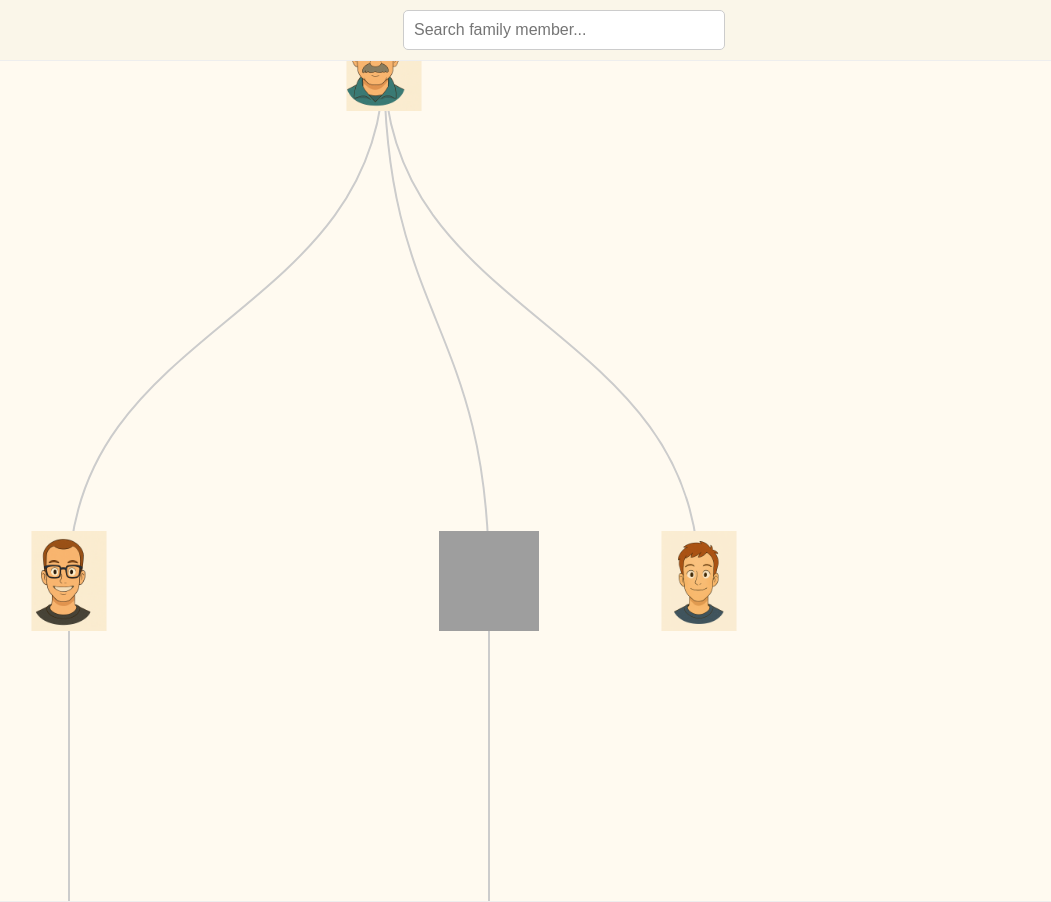
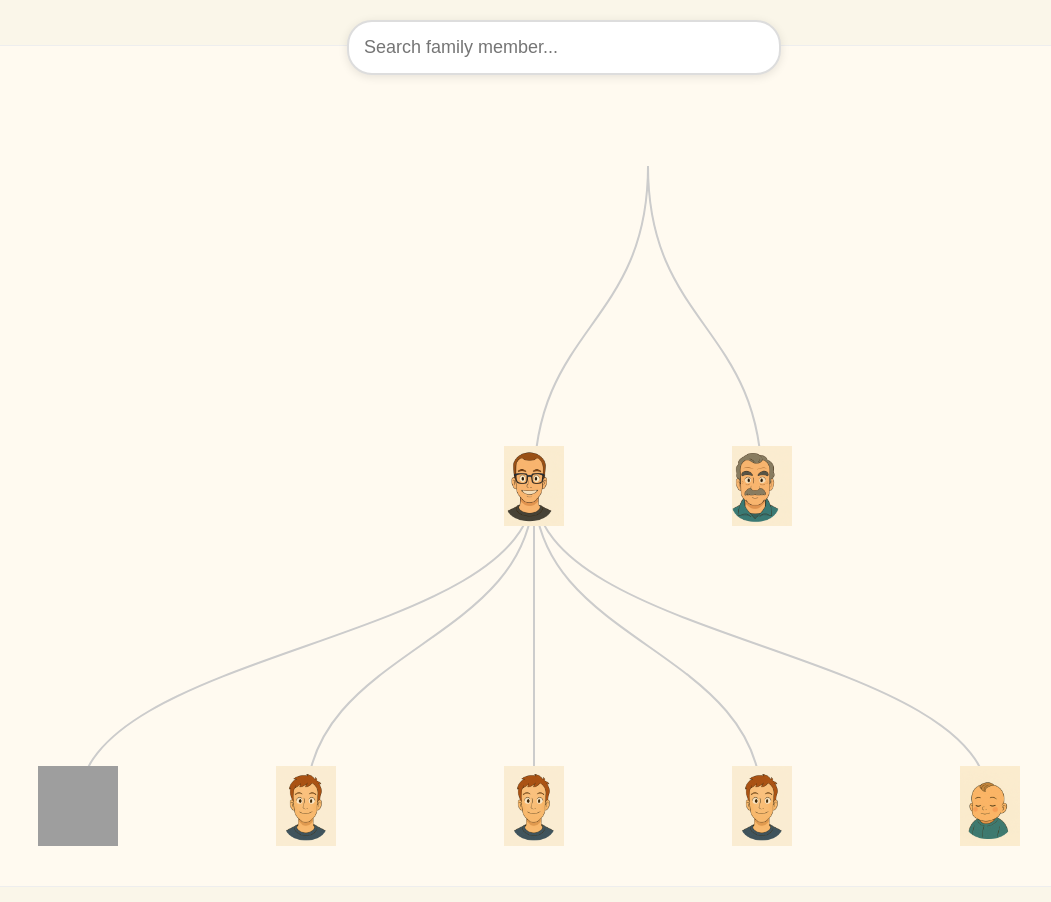
Before and after one commit to mspeaks/family-tree, a plain HTML site: page index.html in a window 1280 px wide. Shown: the whole page, without its empty margins (76-1127 px from the left). Drawn offline with nearby package versions, Linux system fonts and the light colour scheme; grey boxes are pictures that could not be loaded.

Commit message:
Update tree layout to match design image

```diff
--- a/app.js
+++ b/app.js
@@ -1,21 +1,27 @@
 const familyData = {
-  name: "Grandpa",
-  image: "img/older_man_icon.PNG",
+  name: "Search",
+  image: "",
   children: [
     {
       name: "Mark",
       image: "img/man_glasses_icon.PNG",
       children: [
         {
-          name: "Rowan",
-          image: "img/boy_striped_shirt_icon.PNG"
-        }
-      ]
-    },
-    {
-      name: "Zara",
-      image: "img/woman_glasses_icon.PNG",
-      children: [
+          name: "Zara",
+          image: "img/woman_glasses_icon.PNG"
+        },
+        {
+          name: "Twin1",
+          image: "img/younger_man_icon.PNG"
+        },
+        {
+          name: "Twin2",
+          image: "img/younger_man_icon.PNG"
+        },
+        {
+          name: "Luke",
+          image: "img/younger_man_icon.PNG"
+        },
         {
           name: "Raven",
           image: "img/baby_icon.PNG"
@@ -23,8 +29,9 @@ const familyData = {
       ]
     },
     {
-      name: "Luke",
-      image: "img/younger_man_icon.PNG"
+      name: "Grandpa",
+      image: "img/older_man_icon.PNG",
+      children: []
     }
   ]
 };
@@ -54,7 +61,8 @@ function renderFamilyTree(data) {
 
   // Create tree layout
   const treeLayout = d3.tree()
-    .size([height, width - 200]); // Swap width and height for vertical layout
+    .size([width - 100, height - 200]) // Adjust size to leave room for margins
+    .separation((a, b) => (a.parent == b.parent ? 2 : 2)); // Increase separation between nodes
 
   // Create hierarchy
   const root = d3.hierarchy(data);
@@ -68,9 +76,9 @@ function renderFamilyTree(data) {
     .enter()
     .append("path")
     .attr("class", "link")
-    .attr("d", d3.linkVertical() // Change to vertical links
+    .attr("d", d3.linkVertical()
       .x(d => d.x)
-      .y(d => d.y))
+      .y(d => d.y + 100)) // Add vertical offset
     .style("fill", "none")
     .style("stroke", "#ccc")
     .style("stroke-width", 2);
@@ -81,18 +89,19 @@ function renderFamilyTree(data) {
     .enter()
     .append("g")
     .attr("class", "node")
-    .attr("transform", d => `translate(${d.x},${d.y})`);
+    .attr("transform", d => `translate(${d.x},${d.y + 100})`); // Add vertical offset
 
   // Add images to nodes
   nodes.append("image")
-    .attr("x", -50)
-    .attr("y", -50)
-    .attr("width", 100)
-    .attr("height", 100)
+    .attr("x", -40)
+    .attr("y", -40)
+    .attr("width", 80)
+    .attr("height", 80)
     .attr("xlink:href", d => d.data.image)
     .style("border-radius", "50%")
     .style("cursor", "pointer")
     .style("transition", "transform 0.2s")
+    .style("opacity", d => d.data.name === "Search" ? 0 : 1) // Hide the search node
     .on("mouseover", function() {
       d3.select(this)
         .style("transform", "scale(1.1)")
--- a/style.css
+++ b/style.css
@@ -10,18 +10,22 @@ body {
 }
 
 header {
-  margin: 10px;
+  margin: 20px;
   width: 100%;
   display: flex;
   justify-content: center;
+  position: relative;
+  z-index: 2;
 }
 
 #searchBar {
-  padding: 10px;
-  width: 300px;
-  font-size: 16px;
-  border-radius: 5px;
-  border: 1px solid #ccc;
+  padding: 15px;
+  width: 400px;
+  font-size: 18px;
+  border-radius: 25px;
+  border: 2px solid #ddd;
+  background: white;
+  box-shadow: 0 2px 10px rgba(0,0,0,0.1);
 }
 
 #familyTree {
@@ -32,10 +36,10 @@ header {
   background: #fffaf0;
   border: 1px solid #eee;
   border-radius: 10px;
-  margin: 0 auto;
+  margin: -50px auto 0;
   display: flex;
   justify-content: center;
-  align-items: center;
+  align-items: flex-start;
   overflow: hidden;
   padding: 20px;
 }
@@ -51,23 +55,29 @@ header {
 }
 
 .family-icon {
-  position: absolute;
-  width: 100px;
   border-radius: 50%;
   transition: transform 0.2s ease;
   cursor: pointer;
+  box-shadow: 0 2px 10px rgba(0,0,0,0.1);
 }
 
 .family-icon:hover {
   transform: scale(1.1);
   z-index: 1;
+  box-shadow: 0 5px 15px rgba(0,0,0,0.2);
 }
 
 /* Mobile-friendly styles */
 @media (max-width: 768px) {
+  #searchBar {
+    width: 80%;
+    max-width: 300px;
+  }
+
   #familyTree {
     height: auto;
     min-height: 600px;
+    margin-top: 0;
     padding: 10px;
   }
 
```
